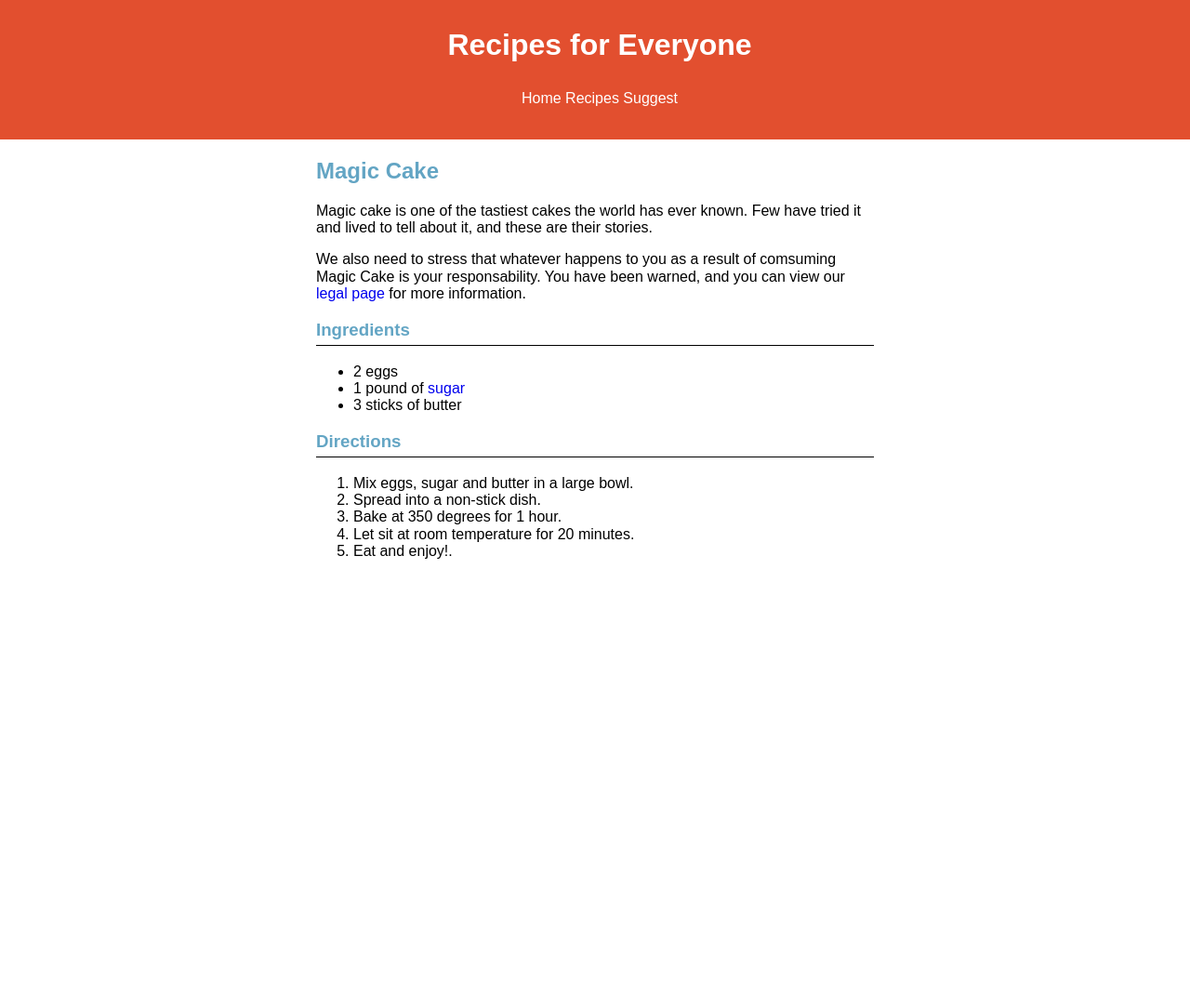
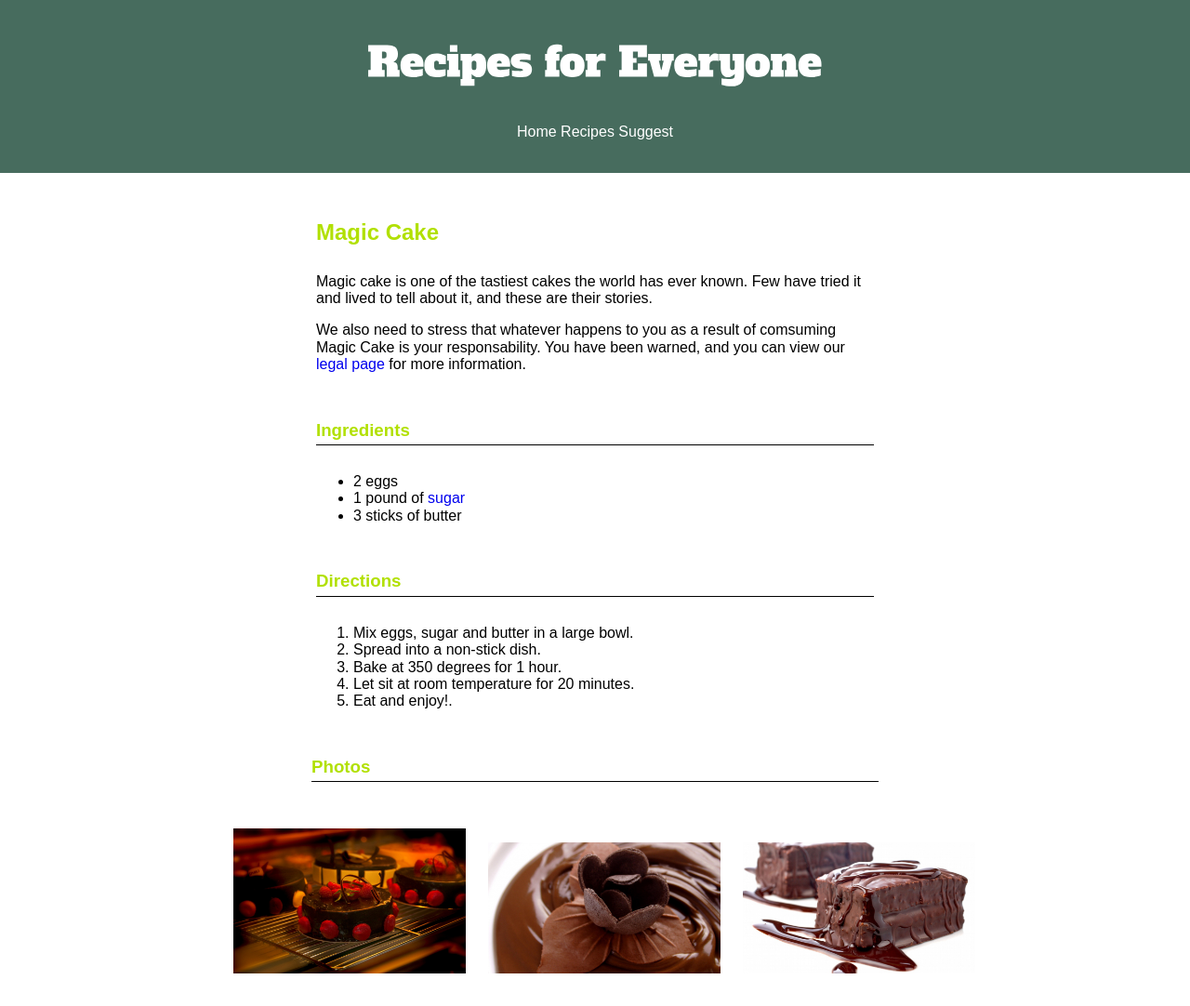
Before and after one commit to JavierStambuk/Practice-1, a plain HTML site: page index.html in a window 1280 px wide. Shown: the whole page at 93% size. Before the commit the page ends 800 px from the top, so only its background shows below. Drawn offline with Linux system fonts and the light colour scheme.

Commit message:
nav bar styles, color and logo added. Image folder created and magic cake photos added

```diff
--- a/css/style.css
+++ b/css/style.css
@@ -8,13 +8,15 @@ a{
   text-decoration: none;
 }
 h3{
+  margin: 50px 0 30px 0;
   display: block;
   border-bottom: 1px solid #000000;
   padding-bottom: 5px;
-  color: #63A5C4;
+  color: #B1E001;
 }
 h2{
-  color: #63A5C4;
+  margin: 50px 0 30px 0;
+  color: #B1E001;
 }
 .header h1{
   margin: 0;
@@ -27,9 +29,14 @@ h2{
 .header ul li a{
   color: #ffffff;
 }
+.header img{
+  display: block;
+  margin: 0 auto;
+  width: 500px;
+}
 .header{
-  background-color: #E24F2F;
-    padding: 30px 0 30px 10px;
+  background-color: #476C5E;
+  padding: 30px 0 30px 0;
 }
 .main-content{
   width: 600px;
@@ -52,11 +59,35 @@ h2{
   text-decoration: none;
   color: #000000;
 }
+.recipes-list ul{
+  padding: 0;
+  margin: 0;
+}
 .recipes-list li{
-  margin: 20px 100px 20px 5px;
+  margin: 25px 100px 25px 0;
   border: 1px solid;
   padding: 10px;
 }
 .recipes-list-tittle{
   border-bottom: 0;
 }
+.photo-sec{
+  margin-top: 50px;
+}
+.photo-sec h3{
+  width: 610px;
+  margin: 0 auto;
+}
+.photo-sec ul{
+  list-style: none;
+  padding: 0;
+  text-align: center;
+  margin: 50px 0 30px 0;
+}
+.photo-sec img{
+  max-width: 250px;
+}
+.photo-sec li{
+  display: inline;
+  padding-left: 20px;
+}
--- a/index.html
+++ b/index.html
@@ -8,7 +8,7 @@
   </head>
   <body>
     <div class="header">
-      <h1>Recipes for Everyone</h1>
+      <img src="images/logo.svg" alt="Recipes for Everyone logo">
       <ul class="nav">
         <li><a href="index.html">Home</a></li>
         <li><a href="recipes.html">Recipes</a></li>
@@ -40,5 +40,13 @@
         <li>Eat and enjoy!.</li>
       </ol>
     </div>
+    <div class="photo-sec">
+      <h3>Photos</h3>
+      <ul>
+        <li><img src="images/cake1.jpg" alt="Chocolate cake photo"></li>
+        <li><img src="images/cake3.jpg" alt="Melt chocolate flower photo"></li>
+        <li><img src="images/cake2.jpg" alt="Chocolate cake bar photo"></li>
+      </ul>
+    </div>
   </body>
 </html>
```
Also changed, not shown: recipes.html (+1 -1 lines), suggest.html (+10 -6 lines), images/cake1.jpg (added), images/cake2.jpg (added), images/cake3.jpg (added), images/logo.svg (added).
